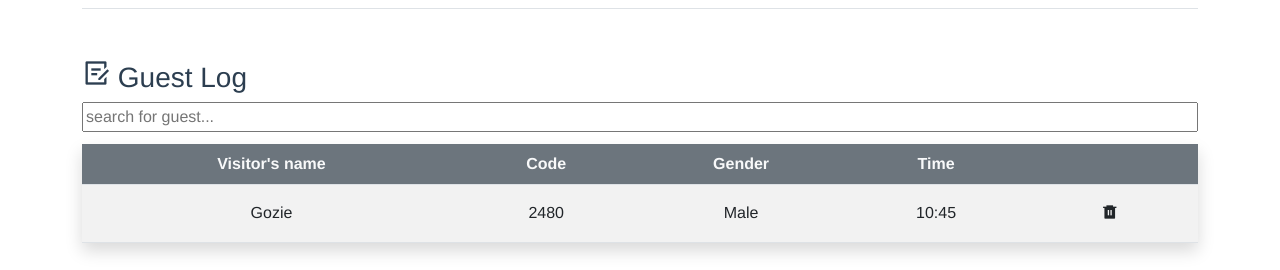
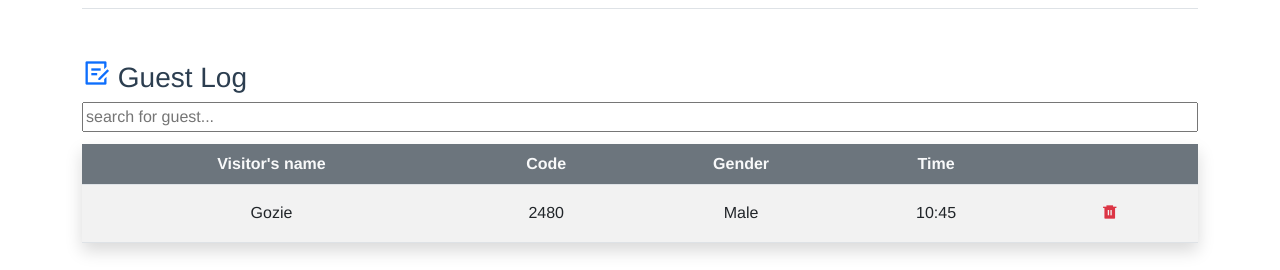
Before and after one commit to GozzAgu/Guest-code-generator, a Vue app: page /home in a window 1280 px wide. Shown: the part 342-612 px from the top of the page. Built offline with nearby package versions, Linux system fonts and the light colour scheme; no server answers.

Commit message:
fix: added color to button

```diff
--- a/src/views/HomePage.vue
+++ b/src/views/HomePage.vue
@@ -29,7 +29,7 @@
 
         <CodeModal @close="showModal = false" v-if="showModal" @onSubmit="newGuest"/>
 
-        <h3 class="mt-5 text-start"><i class="ri-draft-line"></i> Guest Log </h3>
+        <h3 class="mt-5 text-start"><i class="ri-draft-line text-primary"></i> Guest Log </h3>
         <input v-model="search" class="search mb-2" placeholder="search for guest..."/>
 
         <div class="mt-1 shadow">
@@ -51,7 +51,7 @@
                         <td class="pt-3">{{ visitor.code }}</td>
                         <td class="pt-3">{{ visitor.gender }}</td>
                         <td class="pt-3">{{ visitor.time}}</td>
-                        <td> <button class="btn" @click="del(index)"><i class="ri-delete-bin-6-fill fs-9"></i></button></td>
+                        <td> <button class="btn" @click="del(index)"><i class="ri-delete-bin-6-fill fs-9 text-danger"></i></button></td>
                     </tr>
                 </tbody>
 
```
